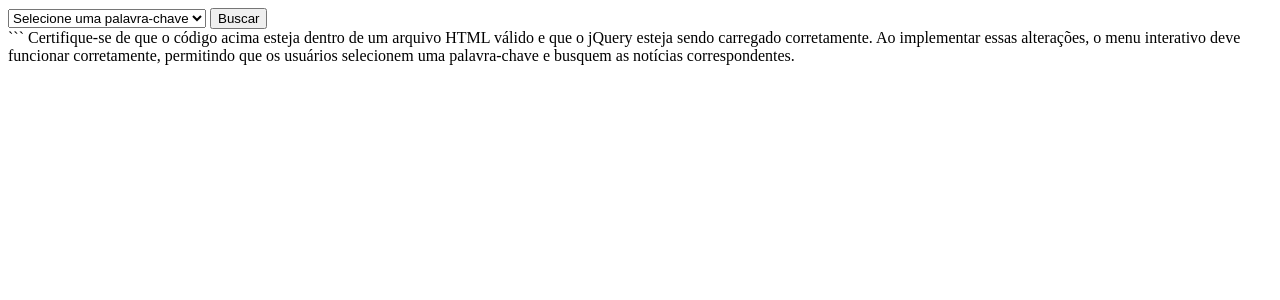
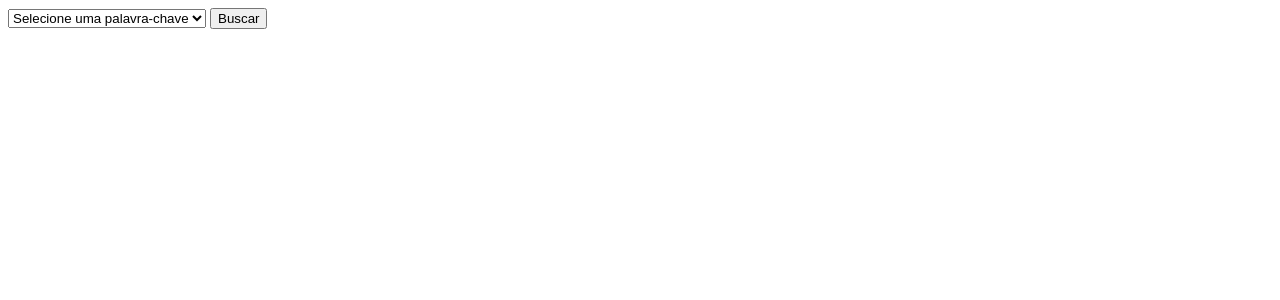
Before and after one commit to carol00andrade/pf-mdj-aa-24, a Flask app: template templates/noticias.html in a window 1280 px wide. Shown: the top 300 px of the page. Run offline with Flask 3, Linux system fonts and the light colour scheme; the template is opened without the code that fills it, so the values that code supplies are empty.

Commit message:
Update noticias.html

````diff
--- a/templates/noticias.html
+++ b/templates/noticias.html
@@ -80,6 +80,3 @@
     </script>
 </body>
 </html>
-```
-
-Certifique-se de que o código acima esteja dentro de um arquivo HTML válido e que o jQuery esteja sendo carregado corretamente. Ao implementar essas alterações, o menu interativo deve funcionar corretamente, permitindo que os usuários selecionem uma palavra-chave e busquem as notícias correspondentes.
````
